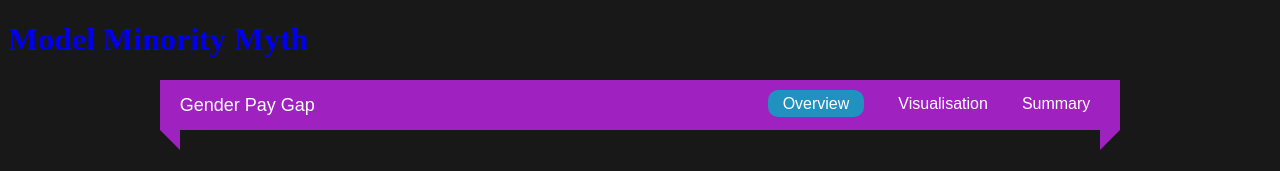
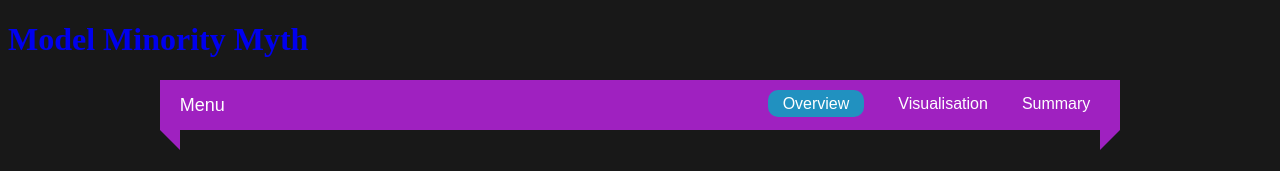
Before and after one commit to gwenfuri2/Model-Minority-, a plain HTML site: page index.html in a window 1280 px wide. Shown: the top 171 px of the page. Drawn offline with Linux system fonts and the light colour scheme.

Commit message:
Update index.html

```diff
--- a/index.html
+++ b/index.html
@@ -19,7 +19,7 @@
 <nav id="mainNav">
     <ul class="listContainer">
       <div class="navContainer">
-        <li class="navLink"><a href="./index.html" class="pageLink pageTitle">Gender Pay Gap</a></li>
+        <li class="navLink"><a href="./index.html" class="pageLink pageTitle">Menu</a></li>
         <div class="floatContainer">
           <li class="navLink"><a class="pageLink currentPage" href="./index.html">Overview</a></li>
           <li class="navLink"><a class="pageLink" href="./visualisation.html">Visualisation</a></li>
```
